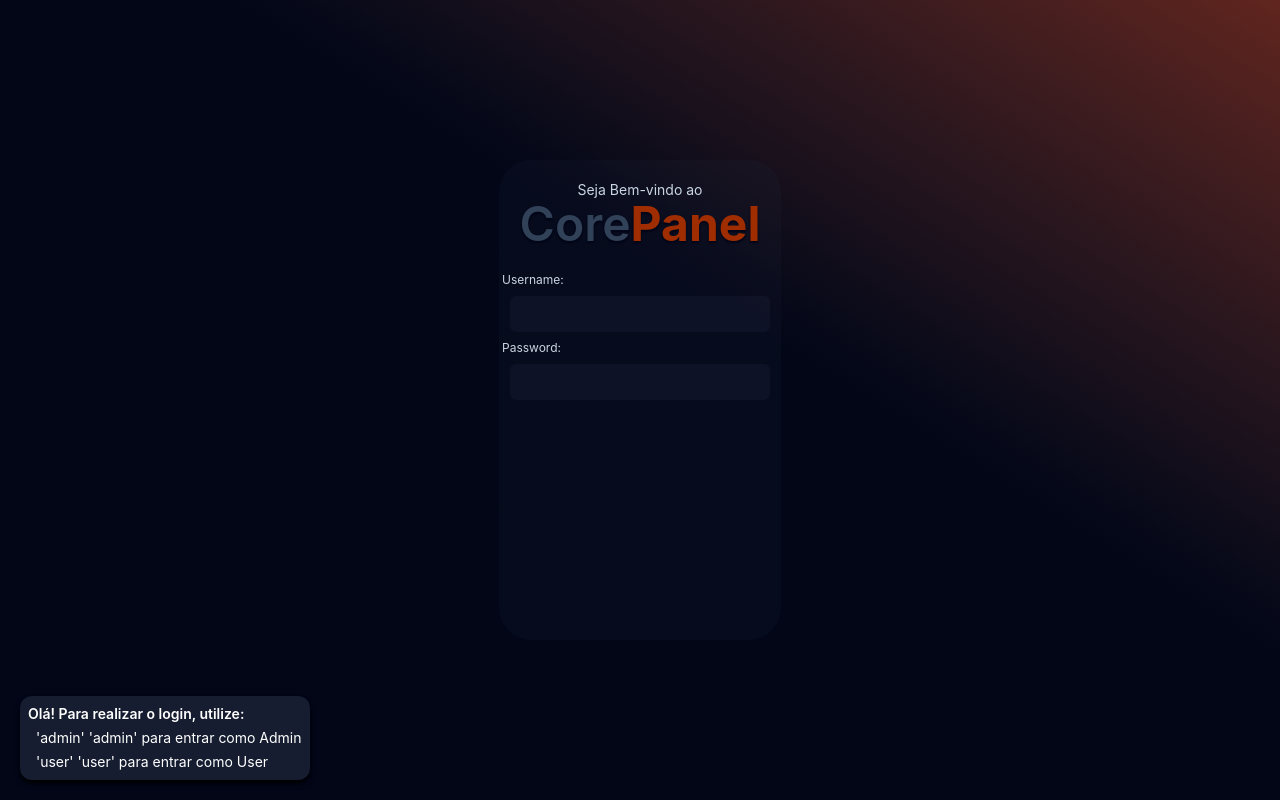
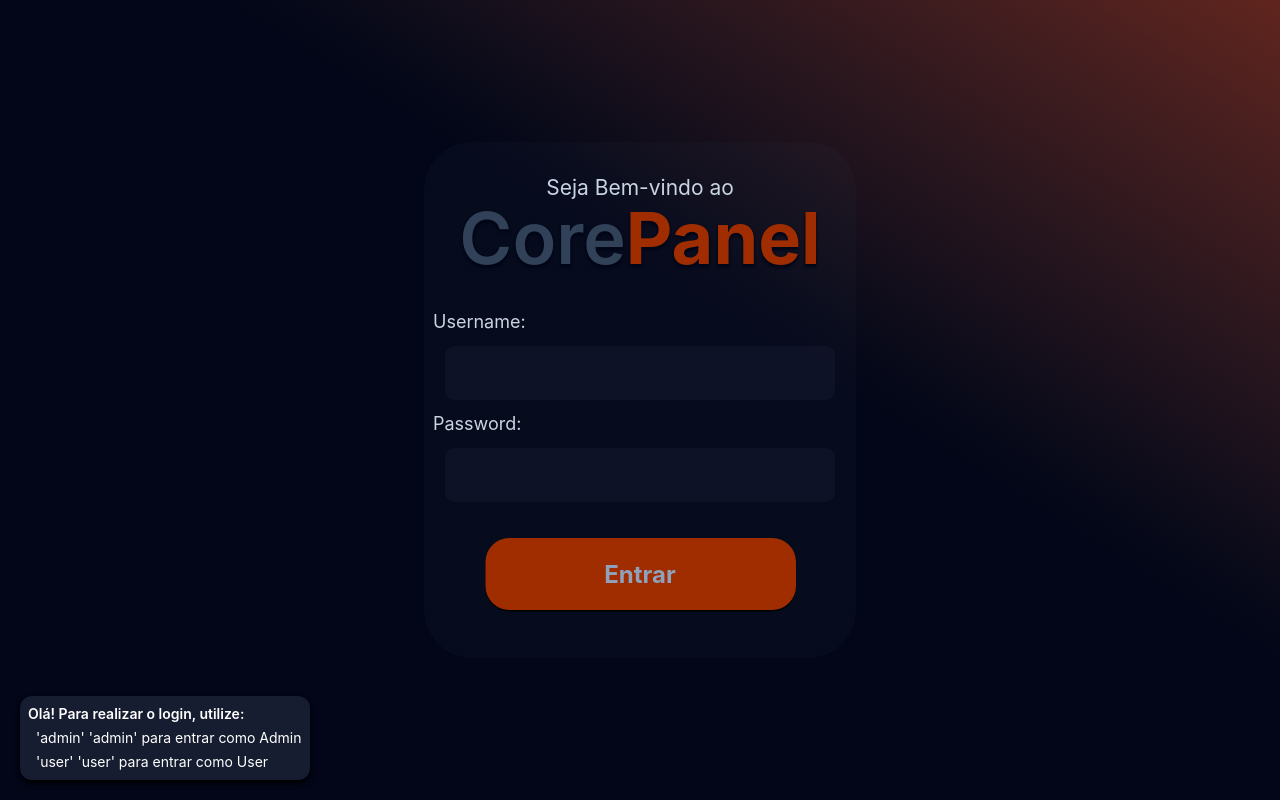
Before and after one commit to Levirroh/CorePanel, a React (Vite) app in the folder corepanel/: page / in a window 1280 px wide. Built offline with nearby package versions, Linux system fonts and the light colour scheme.

Commit message:
style: done with login page

```diff
--- a/corepanel/src/pages/login.tsx
+++ b/corepanel/src/pages/login.tsx
@@ -5,9 +5,9 @@ export default function Login() {
     <div className="w-screen h-screen bg-linear-to-tr from-slate-950 from-60% to-orange-700 bg-size-[200%_200%] animate-gradient text-slate-300
       flex items-center justify-center">
 
-      <Message title="Olá! Para realizar o login, utilize:" messages={["'admin' 'admin' para entrar como Admin", "'user' 'user' para entrar como User"]}/>
+      <Message title="Olá! Para realizar o login, utilize:" messages={["'admin' 'admin' para entrar como Admin", "'user' 'user' para entrar como User"]} />
 
-      <div className="flex flex-col h-[60vh] w-[22vw] rounded-4xl bg-slate-700/8 text-center p-5 items-center gap-6">
+      <div className="scale-110 md:scale-125 xl:scale-150 sm:scale-120 flex flex-col h-86 w-72 rounded-4xl bg-slate-700/8 text-center p-5 items-center gap-6">
         <div className="flex flex-col w-full">
           <p className="text-sm">Seja Bem-vindo ao</p>
           <div className="flex justify-center text-center w-full text-shadow-slate-950 text-shadow-sm">
@@ -24,6 +24,9 @@ export default function Login() {
             <label htmlFor="" className="text-xs">Password:</label>
             <input type="password" className="pl-3 bg-slate-400/5 pt-1 pb-2 rounded-md m-2 outline-none hover:scale-102 transition-all duration-100 text-slate-400" />
           </div>
+          <div className="flex flex-col w-full h-1/2 items-center justify-center text-left">
+            <button className="flex w-3/4 h-3/5 bg-orange-800 text-center items-center justify-center font-bold rounded-2xl text-slate-400 shadow-2xs shadow-black">Entrar</button>
+          </div>
         </div>
       </div>
     </div>
```
